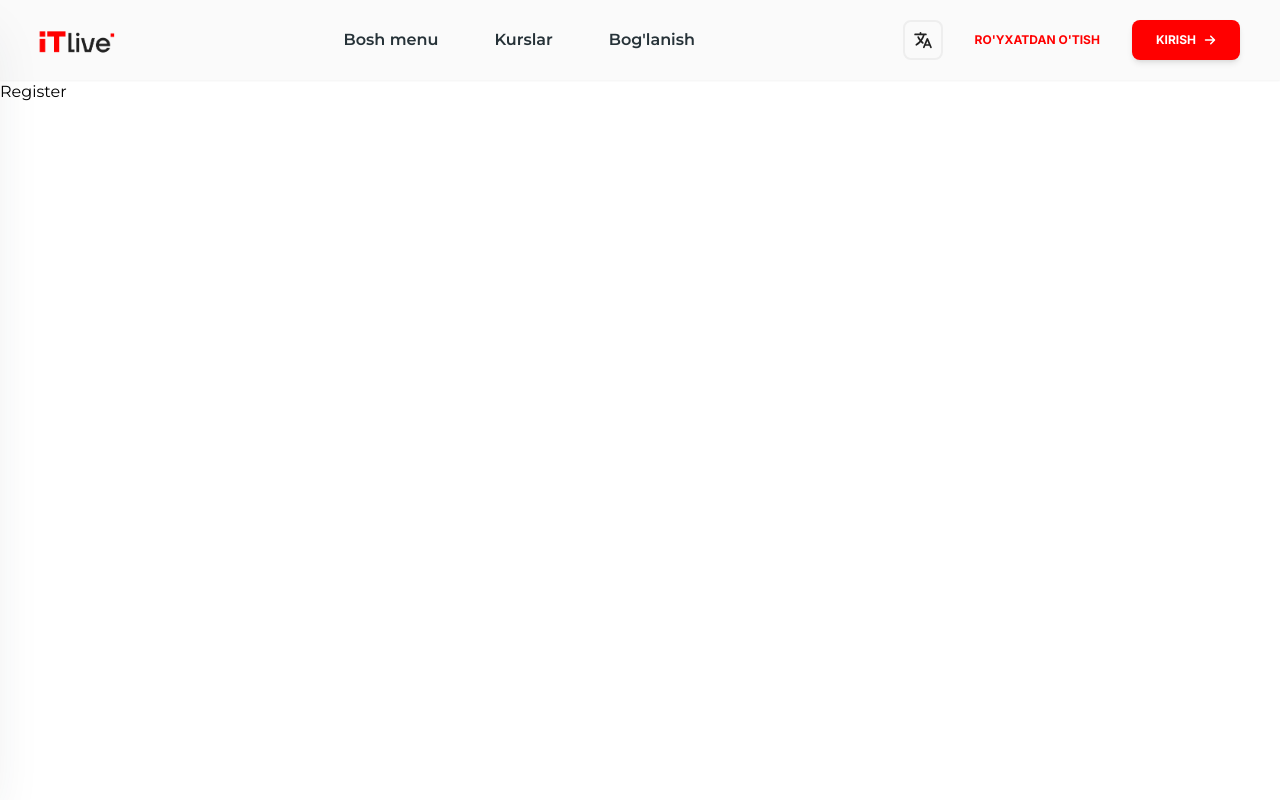
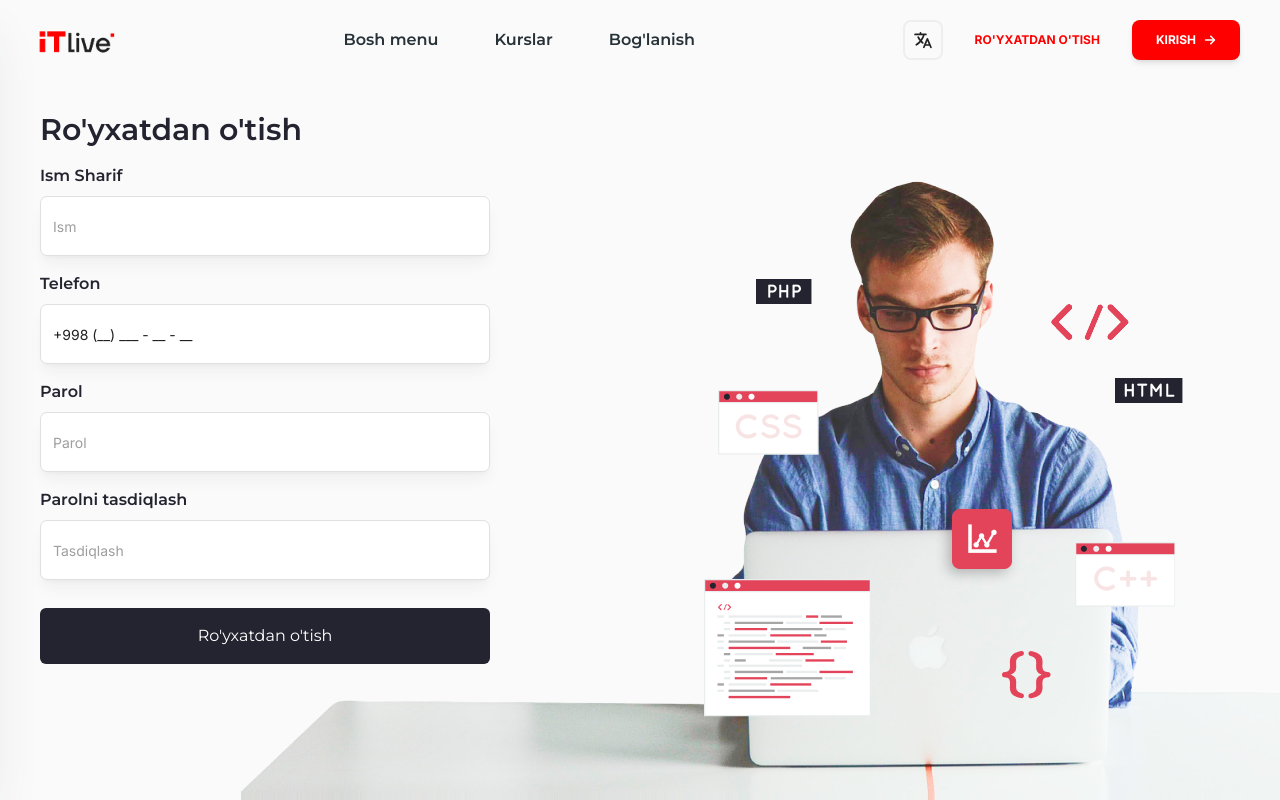
Before and after one commit to DavlatbekBerdinazarov/teacher-platform, a React (Vite) app: page /sign-up in a window 1280 px wide. Built offline with nearby package versions, Linux system fonts and the light colour scheme; the HTML template or start-up script is replaced by a standard one.

Commit message:
login register veryfycode maked

```diff
--- a/src/components/Header.jsx
+++ b/src/components/Header.jsx
@@ -35,15 +35,15 @@ export default function Header() {
           </NavLink>
 
           <div className="hidden md:flex gap-12 font-semibold">
-            <NavLink to="/" className={`${activeNav == "/" ? "text-cherry" : null}  p-1`}>
+            <NavLink to="/" className={`${activeNav == "/" ? "text-cherry" : null}  p-1 hover:text-cherry hover:transition`}>
               <span>Bosh menu</span>
               {activeNav == '/' && <span className="block h-[3px] w-full bg-cherry"></span>}
             </NavLink>
-            <NavLink to="/courses" className={`${activeNav == "/courses" ? "text-cherry" : null}  p-1`}>
+            <NavLink to="/courses" className={`${activeNav == "/courses" ? "text-cherry" : null}  p-1 hover:text-cherry hover:transition`}>
               <span>Kurslar</span>
               {activeNav == '/courses' && <span className="block h-[3px] w-full bg-cherry"></span>}
             </NavLink>
-            <NavLink to="/contact" className={`${activeNav == "/contact" ? "text-cherry" : null}  p-1`}>
+            <NavLink to="/contact" className={`${activeNav == "/contact" ? "text-cherry" : null}  p-1 hover:text-cherry hover:transition`}>
               <span>Bog'lanish</span>
               {activeNav == '/contact' && <span className="block h-[3px] w-full bg-cherry"></span>}
             </NavLink>
--- /dev/null
+++ b/src/components/global/OTPField.jsx
@@ -0,0 +1,56 @@
+import React, { useState, useRef, useEffect } from "react";
+
+let currentOTPIndex = 0;
+const OTPField = () => {
+  const [otp, setOtp] = useState(new Array(6).fill(""));
+  const [activeOTPIndex, setActiveOTPIndex] = useState(0);
+
+  const inputRef = useRef(null);
+
+  const handleOnChange = ({ target }) => {
+    const { value } = target;
+    const newOTP = [...otp];
+    newOTP[currentOTPIndex] = value.substring(value.length - 1);
+
+    if (!value) setActiveOTPIndex(currentOTPIndex - 1);
+    else setActiveOTPIndex(currentOTPIndex + 1);
+
+    setOtp(newOTP);
+  };
+
+  const handleOnKeyDown = (
+    e,
+    index
+  ) => {
+    currentOTPIndex = index;
+    if (e.key === "Backspace") setActiveOTPIndex(currentOTPIndex - 1);
+  };
+
+  useEffect(() => {
+    inputRef.current?.focus();
+  }, [activeOTPIndex]);
+
+  return (
+    <div className={"h-16 flex items-center space-x-2"}>
+      {otp.map((_, index) => {
+        return (
+          <React.Fragment key={index}>
+            <input
+              ref={activeOTPIndex === index ? inputRef : null}
+              type="tel"
+              className={
+                "w-12 h-14 bg-white border-2 rounded-md bg-transparent outline-none text-center font-semibold text-xl spin-button-none border-[#EAEDEE] focus:border-gray-700 focus:text-gray-700 text-gray-900 transition"
+              }
+              onChange={handleOnChange}
+              onKeyDown={(e) => handleOnKeyDown(e, index)}
+              value={otp[index]}
+            />
+          </React.Fragment>
+        );
+      })}
+    </div>
+  );
+};
+
+
+export default OTPField;
--- a/src/pages/EnterCodePage.jsx
+++ b/src/pages/EnterCodePage.jsx
@@ -1,7 +1,48 @@
-import React from 'react'
-
+import React, { useState } from "react";
+import { Input } from "@material-tailwind/react";
+import { PatternFormat } from "react-number-format";
+import { useNavigate } from "react-router-dom";
+import OTPField from "../components/global/OTPField";
 export default function EnterCodePage() {
+  const [phone, setPhone] = useState("");
+  const navigate = useNavigate();
+  const onsubmit = () => {
+    navigate("/verify-code");
+  };
   return (
-    <div>EnterCodePage</div>
-  )
+    <div className="bg-[#FAFAFA]">
+      <div className="max-w-[1440px] mx-auto px-2 sm:px-5 lg:px-10 select-none">
+        <div className="h-[90vh] w-full right-0 flex items-center justify-center">
+          <div className="w-full h-full z-30">
+            <div className="md:w-[500px] h-full pt-5 z-10">
+              <h1 className=" text-plum text-3xl font-semibold my-3">
+                Kodni kiriting
+              </h1>
+              <p>Biz sizga faollashtiruvchi kalit bilan kodni yubordik <span className="font-semibold text-plum">+998932334343</span> raqamiga</p>
+              <div className=" h-[470px] my-8">
+              <label className="font-semibold ">Smsdan kelgan kodni kiriting</label>
+                <OTPField/>
+                <div className="my-6">
+                  <p>Kodni haliyam olmadingizmi ? <span className="text-plum font-semibold">Qayta jo'natish</span></p>
+                </div>
+                <div className="flex items-center justify-between z-10">
+                  <button
+                    onClick={onsubmit}
+                    className="bg-plum mt-3 text-white w-full py-4 rounded-md active:text-deep-orange-50"
+                  >
+                    Kodni tasdiqlash
+                  </button>
+                </div>
+              </div>
+            </div>
+          </div>
+          <img
+            className="hidden xl:block absolute bottom-0 right-0 z-0"
+            src="header_bg.png"
+            alt=""
+          />
+        </div>
+      </div>
+    </div>
+  );
 }
--- a/src/pages/Login.jsx
+++ b/src/pages/Login.jsx
@@ -15,7 +15,7 @@ export default function Login() {
               <div className=" h-[470px]">
                 <div className="my-8">
                   <label className=" text-plum font-semibold " htmlFor="phone">
-                    Phone number
+                    Telefon
                   </label>
                   <PatternFormat
                     customInput={Input}
@@ -63,7 +63,7 @@ export default function Login() {
                   <Link className=" text-plum font-semibold">
                     Parolni unutdizmi?
                   </Link>
-                  <button className="bg-plum text-white w-[180px] md:w-[250px] py-3 rounded-md active:scale-[1.02]">
+                  <button className="bg-plum text-white w-[180px] md:w-[250px] py-3 rounded-md active:text-deep-orange-50">
                     Kirish
                   </button>
                 </div>
--- a/src/pages/Register.jsx
+++ b/src/pages/Register.jsx
@@ -1,7 +1,123 @@
-import React from 'react'
+import React, { useState } from "react";
+import { Input } from "@material-tailwind/react";
+import { PatternFormat } from "react-number-format";
+import { useNavigate } from "react-router-dom";
 
 export default function Register() {
+  const [phone, setPhone] = useState("");
+  const navigate = useNavigate();
+  const onsubmit = () => {
+    navigate('/verify-code');
+  };
   return (
-    <div>Register</div>
-  )
+    <div className="bg-[#FAFAFA]">
+      <div className="max-w-[1440px] mx-auto px-2 sm:px-5 lg:px-10 select-none">
+        <div className="h-[90vh] w-full right-0 flex items-center justify-center">
+          <div className="w-full h-full z-30">
+            <div className="md:w-[450px] h-full pt-5 z-10">
+              <h1 className=" text-plum text-3xl font-semibold my-3">Ro'yxatdan o'tish</h1>
+              <div className=" h-[470px]">
+              <div className="my-4">
+                  <label
+                    className=" text-plum font-semibold"
+                    htmlFor="name"
+                  >
+                    Ism Sharif
+                  </label>
+                  <Input
+                    id="name"
+                    type="text"
+                    placeholder="Ism"
+                    className=" text-lg !border !border-gray-300 bg-white text-gray-900 shadow-lg shadow-gray-900/5 ring-4 ring-transparent placeholder:text-gray-500 placeholder:opacity-100 focus:!border-gray-900 focus:!border-t-gray-900 focus:ring-gray-900/10"
+                    labelProps={{
+                      className: "hidden",
+                    }}
+                    containerProps={{
+                      className: "min-w-[300px] my-2 h-[60px] md:w-[450px]",
+                    }}
+                  />
+                </div>
+                <div className="my-4">
+                  <label className=" text-plum font-semibold " htmlFor="phone">
+                  Telefon
+                  </label>
+                  <PatternFormat
+                    customInput={Input}
+                    id="phone"
+                    format="+998 (##) ### - ## - ##"
+                    required
+                    autoComplete="off"
+                    allowEmptyFormatting
+                    mask="_"
+                    valueIsNumericString={true}
+                    className=" text-lg !border !border-gray-300 bg-white text-gray-900 shadow-lg shadow-gray-900/5 ring-4 ring-transparent placeholder:text-gray-500 placeholder:opacity-100 focus:!border-gray-900 focus:!border-t-gray-900 focus:ring-gray-900/10"
+                    onChange={(e) =>
+                      setPhone(e.target.value.replace(/[^0-9]/g, ""))
+                    }
+                    labelProps={{
+                      className: "hidden",
+                    }}
+                    containerProps={{
+                      className:
+                        " min-w-[300px] my-2 h-[60px] md:w-[450px] text-lg",
+                    }}
+                  />
+                </div>
+                <div className="my-4">
+                  <label
+                    className=" text-plum font-semibold"
+                    htmlFor="password"
+                  >
+                    Parol
+                  </label>
+                  <Input
+                    id="password"
+                    type="password"
+                    placeholder="Parol"
+                    className=" text-lg !border !border-gray-300 bg-white text-gray-900 shadow-lg shadow-gray-900/5 ring-4 ring-transparent placeholder:text-gray-500 placeholder:opacity-100 focus:!border-gray-900 focus:!border-t-gray-900 focus:ring-gray-900/10"
+                    labelProps={{
+                      className: "hidden",
+                    }}
+                    containerProps={{
+                      className: "min-w-[300px] my-2 h-[60px] md:w-[450px]",
+                    }}
+                  />
+                </div>
+                <div className="my-4">
+                  <label
+                    className=" text-plum font-semibold"
+                    htmlFor="password"
+                  >
+                    Parolni tasdiqlash
+                  </label>
+                  <Input
+                    id="password"
+                    type="password"
+                    placeholder="Tasdiqlash"
+                    className=" text-lg !border !border-gray-300 bg-white text-gray-900 shadow-lg shadow-gray-900/5 ring-4 ring-transparent placeholder:text-gray-500 placeholder:opacity-100 focus:!border-gray-900 focus:!border-t-gray-900 focus:ring-gray-900/10"
+                    labelProps={{
+                      className: "hidden",
+                    }}
+                    containerProps={{
+                      className: "min-w-[300px] my-2 h-[60px] md:w-[450px]",
+                    }}
+                  />
+                </div>
+                <div className="flex items-center justify-between z-10">
+                  <button onClick={onsubmit} className="bg-plum mt-3 text-white w-full py-4 rounded-md active:text-deep-orange-50">
+                    Ro'yxatdan o'tish
+                  </button>
+                </div>
+              </div>
+            </div>
+          </div>
+          <img
+            className="hidden xl:block absolute bottom-0 right-0 z-0"
+            src="header_bg.png"
+            alt=""
+          />
+        </div>
+      </div>
+    </div>
+  );
 }
```
